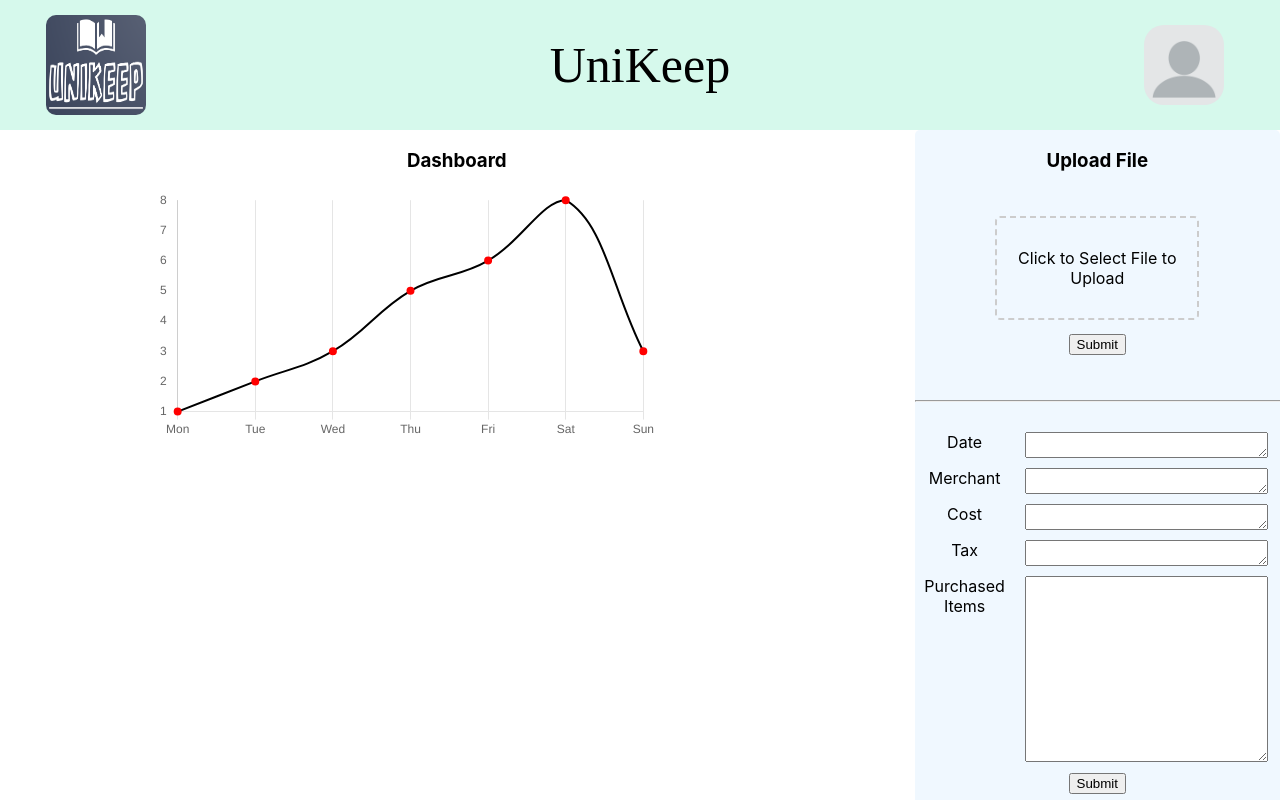
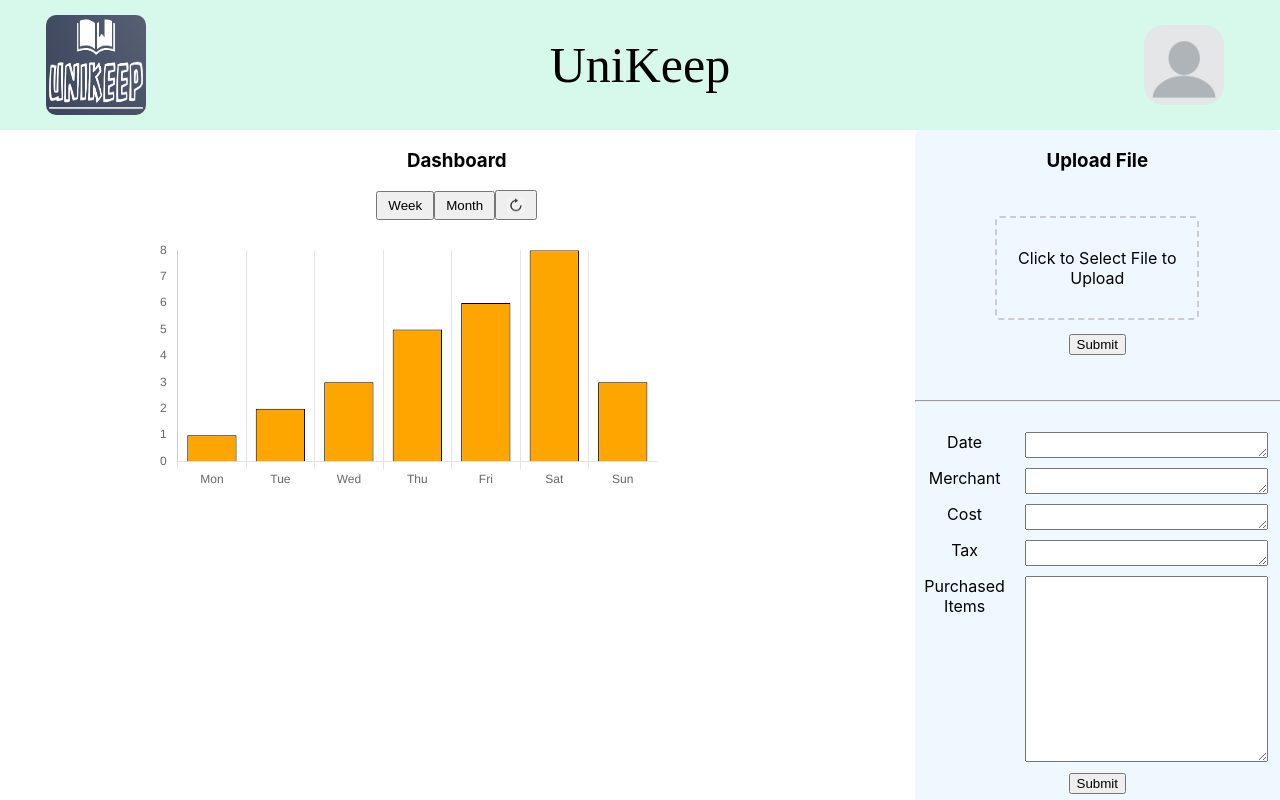
Before and after one commit to cungquang/Student_Wallet, a React (Create React App) app in the folder frontend/: page /budget in a window 1280 px wide. Shown: the top 800 px of the page. Built offline with nearby package versions, Linux system fonts and the light colour scheme.

Commit message:
Create DisplayGraphComponnet

```diff
--- a/frontend/src/assets/budget.css
+++ b/frontend/src/assets/budget.css
@@ -70,3 +70,28 @@
 .upload-button:hover {
     background-color: transparent; /* Button background color on hover */
 }
+
+.button-graph-container {
+    display: flex;
+    justify-content:center;
+    align-items: center;
+}
+
+.button-wrapper > div {
+    margin-right: 10px; /* Adjust as needed */
+}
+
+.button-wrapper:last-child {
+    margin-right: 0; /* Remove margin from the last button */
+}
+
+.button-wrapper button {
+    display: inline-flex;
+    align-items: center;
+    padding: 5px 10px;
+    transition: background-color 0.3s ease; /* Adding transition for smooth effect */
+}
+
+.button-wrapper button:hover {
+    background-color: lightgray; /* Change background color when hovered */
+}
--- /dev/null
+++ b/frontend/src/components/budget/BarChartComponent.tsx
@@ -0,0 +1,55 @@
+import React from "react";
+import { Bar } from "react-chartjs-2";
+import { Chart as ChartJS,
+    CategoryScale,
+    LinearScale,
+    BarElement,
+} from 'chart.js';
+
+ChartJS.register(
+    CategoryScale,
+    LinearScale,
+    BarElement
+);
+
+interface BarChartProps {
+    labelsData: string[];
+    inputData: number[];
+}
+
+const BarChartComponent: React.FC<BarChartProps> = ({ labelsData, inputData }) =>  {
+    const data = {
+        labels: labelsData,
+        datasets: [{
+            label: 'Cost of the Week',
+            data: inputData,
+            backgroundColor: '#FFA500',
+            borderColor: 'black',
+            borderWidth: 1
+        }]
+    };
+
+    const options = {
+        plugins: {
+            legend: {
+                display: true
+            }
+        },
+        scales: {
+            y: {
+                grid: {
+                    display: false
+                },
+                beginAtZero: true // Ensure the y-axis starts at zero
+            }
+        }
+    };
+
+    return (
+        <div style={{ width: '600px', height: '250px', margin: 'auto' }}>
+            <Bar data={data} options={options} />
+        </div>
+    );
+}
+
+export default BarChartComponent;
--- /dev/null
+++ b/frontend/src/components/budget/DisplayGraphComponent.tsx
@@ -0,0 +1,124 @@
+import React, { useState } from 'react';
+import axios from 'axios';
+import BarChartComponent from './BarChartComponent';
+
+const GET_DATA_URL = ""
+const weekLabels = ['Mon', 'Tue', 'Wed', 'Thu', 'Fri', 'Sat', 'Sun'];
+const monthLabels = ['Week1', 'Week2', 'Week3', 'Week4'];
+const { startOfWeek, endOfWeek } = getStartAndEndDateOfWeek();
+const { startOfMonth, endOfMonth } = getStartAndEndDateOfMonth();
+
+interface DisplayGraphProps {
+    byUser: string;
+    containerClassName?: string;
+}
+
+const DisplayGraphComponent: React.FC<DisplayGraphProps> = ( { byUser, containerClassName }) => {
+    const [scaleLabels, setScaleDataLabels] = useState<string[]>(weekLabels);
+    const [startDate, setStartDate] = useState<string>(startOfWeek);
+    const [endDate, setEndDate] = useState<string>(endOfWeek);
+    const [inputData, setInputData] = useState<number[]>()
+
+    const data = [1, 2, 3, 5, 6, 8, 3, 1];
+
+    const handleWeekClick = (event: React.MouseEvent<HTMLButtonElement, MouseEvent>) => {
+        event.preventDefault();
+        setScaleDataLabels(weekLabels);
+        setStartDate(startOfWeek);
+        setEndDate(endOfWeek);
+    };
+
+    const handleMonthClick = (event: React.MouseEvent<HTMLButtonElement, MouseEvent>) => {
+        event.preventDefault();
+        setScaleDataLabels(monthLabels);
+        setStartDate(startOfMonth);
+        setEndDate(endOfMonth);
+    };
+
+    const handleRefreshClick = async (event: React.MouseEvent<HTMLButtonElement, MouseEvent>) => {
+        //Update the scale as need
+
+        //Pull the data:
+        // const res_getData = await axios.get(GET_DATA_URL, {
+        //     params: {
+        //       userId: byUser,
+        //       startDate: startDate,
+        //       endDate: endDate
+        //     }
+        // });
+        console.log(scaleLabels);
+        console.log(startDate);
+        console.log(endDate);
+    };
+
+    return(
+        <div>
+            <div className={containerClassName}>
+                <div className="button-wrapper">
+                    <button type='submit' onClick={handleWeekClick}>Week</button>
+                </div>
+                <div className="button-wrapper">
+                    <button type='submit' onClick={handleMonthClick}>Month</button>
+                </div>
+                <div className="button-wrapper">
+                    <button type='submit' onClick={handleRefreshClick}>
+                        <img src="/refreshIcon.JPG" alt="Refresh" style={{ width: '18px', height: '16px' }} />
+                    </button>
+                </div>
+            </div>
+            <br/>
+            <BarChartComponent labelsData={scaleLabels} inputData={data}/>
+        </div>
+    );
+}
+
+///////////////////////////// SUPPORT /////////////////////////////
+
+
+function getDayOfWeek(date: Date): string {
+    const days: string[] = ['Sunday', 'Monday', 'Tuesday', 'Wednesday', 'Thursday', 'Friday', 'Saturday'];
+    return days[date.getDay()];
+}
+
+function getDayOfMonth(date: Date): number {
+    const days = date.getDate(); // Returns the day of the month (1-31)
+    return days % 4
+}
+
+//Source: ChatGPT
+function getStartAndEndDateOfWeek() {
+    const today = new Date();
+    const dayOfWeek = today.getDay();
+
+    // Calculate the start date of the week (Sunday)
+    const startOfWeek = new Date(today);
+    startOfWeek.setDate(today.getDate() - dayOfWeek);
+    const formattedStartOfWeek = startOfWeek.toISOString().split('T')[0];
+
+    // Calculate the end date of the week (Saturday)
+    const endOfWeek = new Date(today);
+    endOfWeek.setDate(today.getDate() + (6 - dayOfWeek));
+    const formattedEndOfWeek = endOfWeek.toISOString().split('T')[0];
+
+    return { startOfWeek: formattedStartOfWeek, endOfWeek: formattedEndOfWeek };
+}
+
+//Source: ChatGPT
+function getStartAndEndDateOfMonth() {
+    const today = new Date();
+    const year = today.getFullYear();
+    const month = today.getMonth();
+
+    // Calculate the start date of the month
+    const startOfMonth = new Date(year, month, 1);
+    const formattedStartDate = startOfMonth.toISOString().split('T')[0];
+
+    // Calculate the end date of the month
+    const endOfMonth = new Date(year, month + 1, 0);
+    const formattedEndDate = endOfMonth.toISOString().split('T')[0];
+
+    return { startOfMonth: formattedStartDate, endOfMonth: formattedEndDate };
+}
+
+
+export default DisplayGraphComponent;
--- a/frontend/src/components/budget/LineChartComponent.tsx
+++ b/frontend/src/components/budget/LineChartComponent.tsx
@@ -17,15 +17,15 @@ ChartJS.register(
 
 interface LineChartProps {
     labels: string[];
-    InputData: number[];
+    inputData: number[];
 }
 
-const LineChartComponent: React.FC<LineChartProps> = ({ labels, InputData }) =>  {
+const LineChartComponent: React.FC<LineChartProps> = ({ labels, inputData }) =>  {
     const data = {
         labels: labels,
         datasets: [{
             labels: 'Cost of the Week',
-            data: InputData,
+            data: inputData,
             backgroundColor: 'red',
             borderColor: 'black',
             pointBorderColor: 'red',
--- a/frontend/src/containers/BudgetPage.tsx
+++ b/frontend/src/containers/BudgetPage.tsx
@@ -1,7 +1,7 @@
+import '../assets/budget.css';
 import React, { ChangeEvent, useState } from 'react';
-import '../assets/budget.css';
 import FileUploadComponent from '../components/budget/FileUploadComponent';
-import LineChartComponent from '../components/budget/LineChartComponent';
+import DisplayGraphComponent from '../components/budget/DisplayGraphComponent';
 import EditableReceiptComponent from '../components/budget/EditableReceiptComponent';
 import Header from '../components/common/header';
 import Footer from '../components/common/footer';
@@ -38,16 +38,16 @@ const BudgetPage: React.FC = () => {
         setListOfItems(event.target.value);
     };
 
-    const labels = ['Mon', 'Tue', 'Wed', 'Thu', 'Fri', 'Sat', 'Sun'];
-    const data = [1, 2, 3, 5, 6, 8, 3, 1];
-
     return (
         <div>
             <Header/>
             <div className="BudgetPage">
                 <div className="BudgetDashboard">
                     <div><h3>Dashboard</h3></div>
-                    <LineChartComponent labels={labels} InputData={data}/>
+                    <DisplayGraphComponent
+                        byUser={byUser}
+                        containerClassName='button-graph-container'
+                    />
                 </div>
                 <div className="BudgetDivider"></div>
                 <div className="BudgetUpload">
```
Also changed, not shown: frontend/public/refreshIcon.JPG (added).
